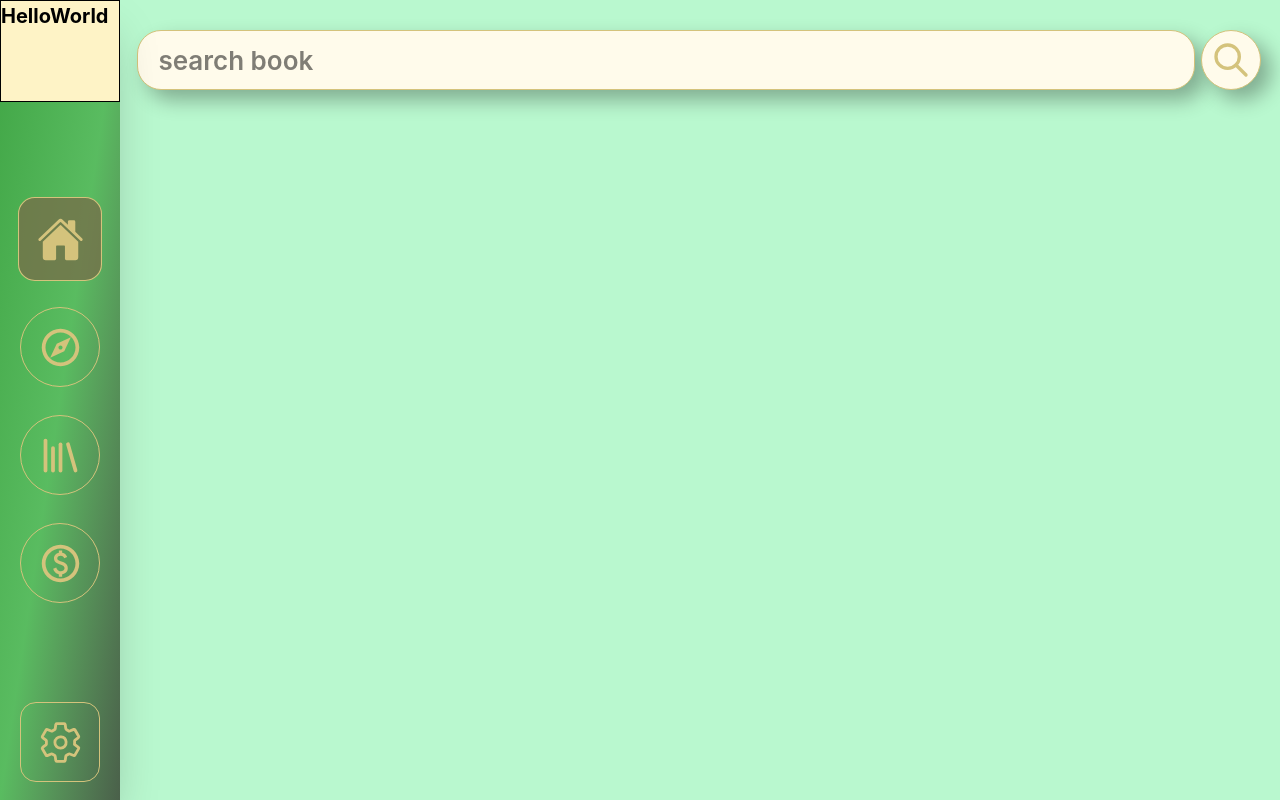
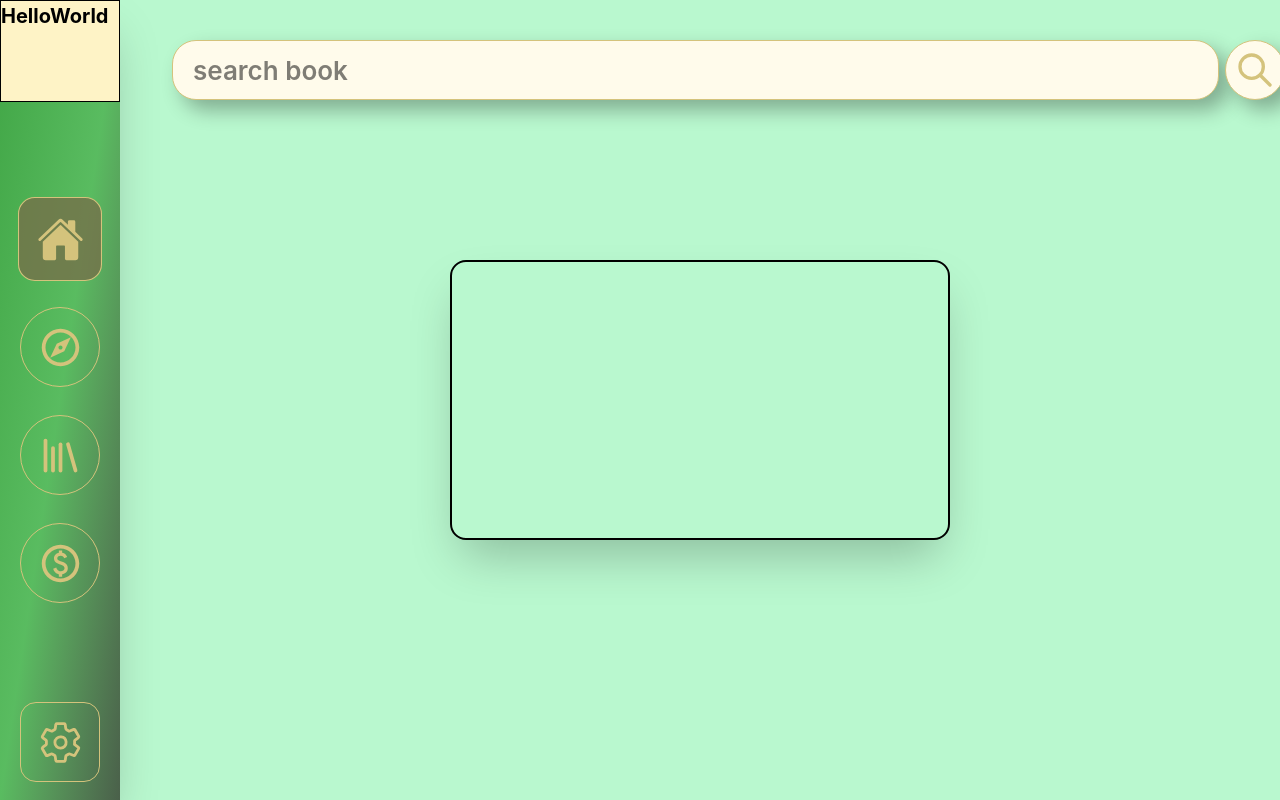
Before and after one commit to K-Anant412/MyLibrary, a React (Vite) app in the folder Frontend_React/: page / in a window 1280 px wide. Built offline with nearby package versions, Linux system fonts and the light colour scheme.

Commit message:
some changes

```diff
--- a/Frontend_React/src/components/pages/Home.jsx
+++ b/Frontend_React/src/components/pages/Home.jsx
@@ -18,7 +18,7 @@ const  Home= () => {
     <>
       <section className='w-full h-full bg-green-200 flex items-center justify-center flex-col overflow-y-scroll scrollbar-none'>
 
-          <div className='w-[97%] h-15 relative -top-85'>
+          <div className='w-[87%] h-15 absolute top-10 left-43'>
               <form
                 onSubmit={handleSubmit(onSubmit)}
                 className='w-full h-full items-center flex gap-1.5'
@@ -38,6 +38,10 @@ const  Home= () => {
               </form>
           </div>
 
+          <div className='w-125 h-70 border-2 rounded-2xl shadow-2xl'>
+
+          </div>
+
       </section>
     </>
   )
```
